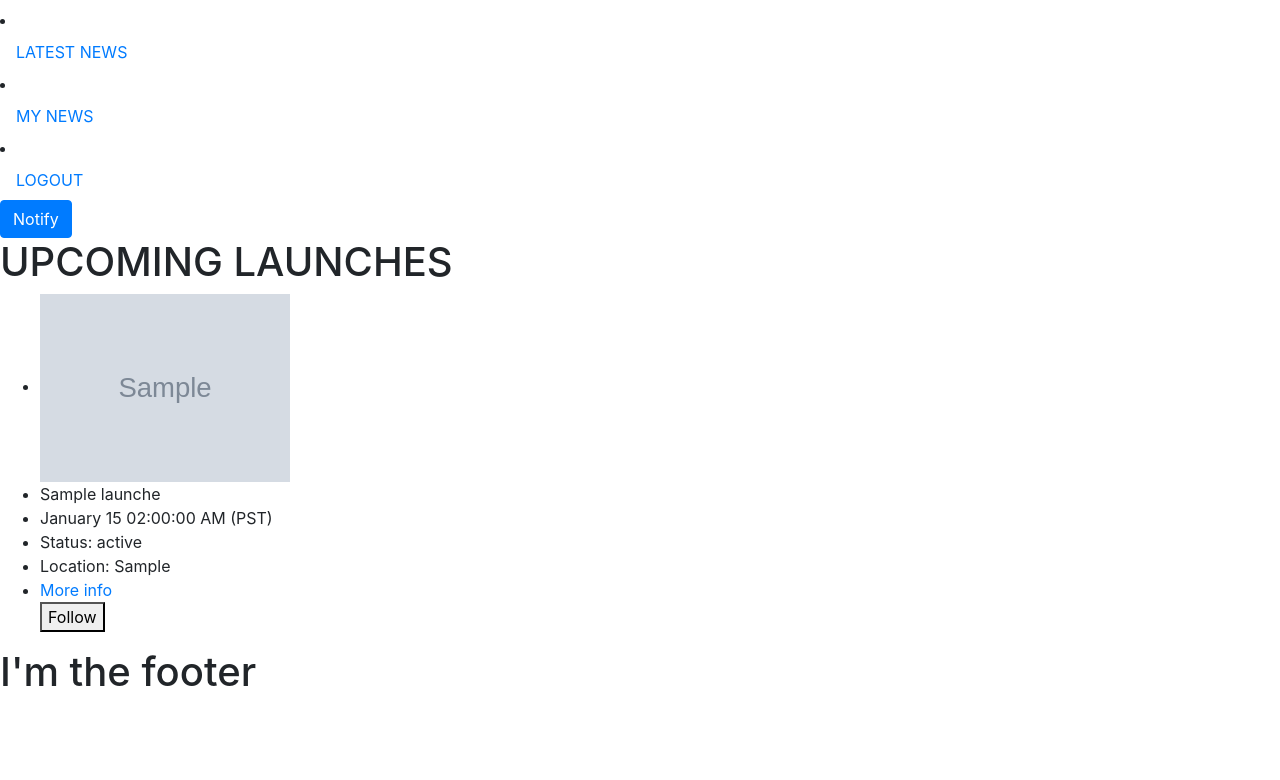
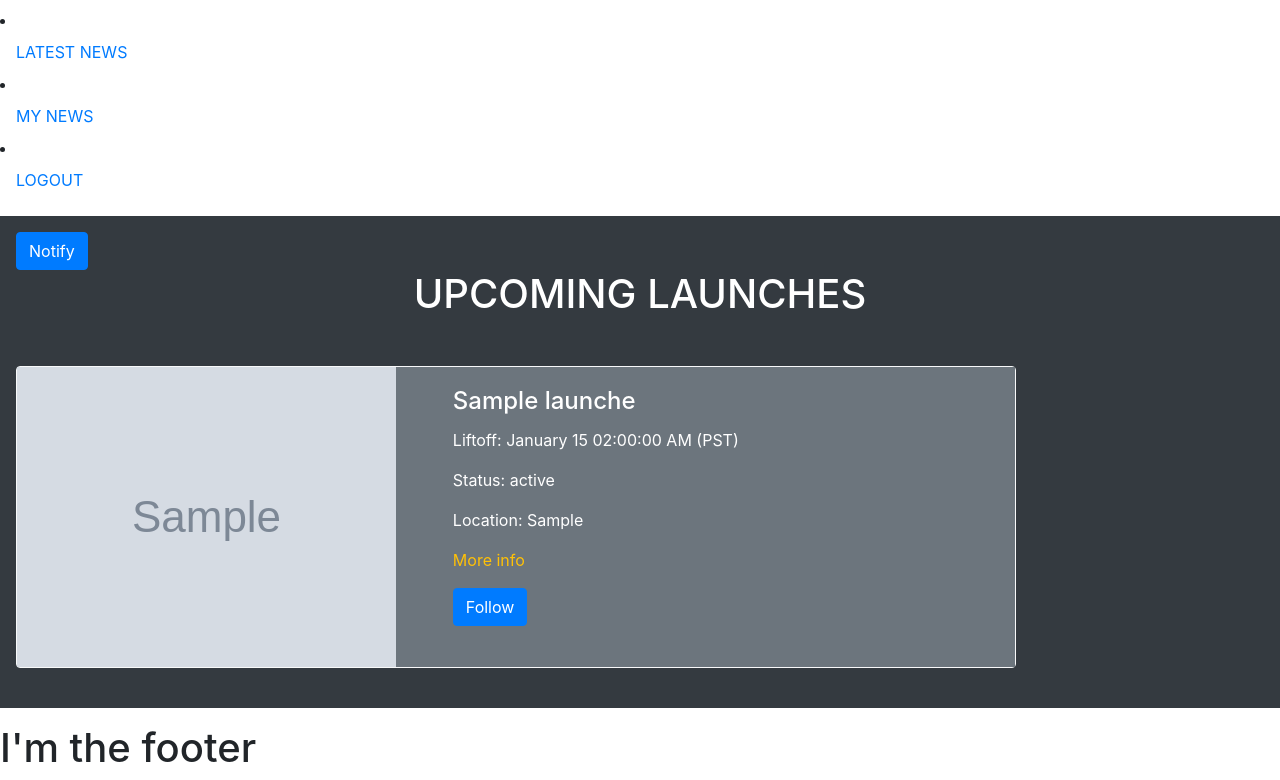
Before and after one commit to Enid-Sky/flask-launch-command, a Flask app: page /upcoming in a window 1280 px wide. Shown: the part 248-1028 px from the top of the page. Before the commit the page ends 934 px from the top, so only its background shows below. Run offline with Flask 2, Linux system fonts and the light colour scheme; tables that the repository leaves empty hold one stand-in row (values such as "Sample post"); grey boxes marked "Sample" are stand-in pictures; some libraries are stand-ins or nearby versions.

Commit message:
add boostrap cards

```diff
--- a/templates/upcoming_launches.html
+++ b/templates/upcoming_launches.html
@@ -5,6 +5,7 @@
 
 
 {%block body%}
+<div class="container-fluid p-3 my-3 bg-dark text-white">
 
 
 <!-- Button to Open the Modal -->
@@ -12,8 +13,6 @@
     Notify
     </button>
     <div class="container">
-
-
 
         <!-- The Modal -->
         <div class="modal fade" id="myModal">
@@ -35,10 +34,10 @@
               <div class="modal-footer">
 
                 <form action="/reminders" method="POST">
-                <button id="reminder" type="submit" class="btn" name = 'reminder' value='notify'>Yes</button>
+                <button id="reminder" type="submit" class="btn btn-dark" name ='reminder' value='notify'>Yes</button>
                 </form>
 
-                <button type="button" class="btn" data-dismiss="modal">No</button>
+                <button type="button" class="btn btn-secondary" data-dismiss="modal">No</button>
 
               </div>
 
@@ -51,29 +50,55 @@
 
 
 
-<h1>UPCOMING LAUNCHES</h1>
+<h1 class="text-center mb-5">UPCOMING LAUNCHES</h1>
 
 {% for launch in launches %}
 
     {% if launch.upcomingLaunch_id not in saved_launches %}
+    <!-- <div class="container-md">
+    <div class= "card mb-3">
+        <div class="card-body bg-secondary text-white" id="card-body-color">
+            <img src="{{launch.image}}" class="card-image" alt="rocket on launch pad" width="250"px>
+                <h5 class ="card-title ">{{launch.name}}<br></h5>
+                    <p id="liftoff">{{launch.window_start | formatdatetime}} (PST)<br></p>
+            Status: {{launch.status_name}}
+            Location: {{launch.pad_location}}
+            <a href="{{launch.wiki_url}}">More info</a>
 
-<ul>
-    <li><img src="{{launch.image}}" width="250"px></li>
-    <li>{{launch.name}}</li>
-    <li id="liftoff">{{launch.window_start | formatdatetime}} (PST)</li>
-    <li>Status: {{launch.status_name}}</li>
-    <li>Location: {{launch.pad_location}}</li>
-    <li><a href="{{launch.wiki_url}}">More info</a></li>
+            <form action="/add_launch" method="POST">
 
-    <form action="/add_launch" method="POST">
+                <input id="follow_input" name="launch" type="hidden" value="{{launch.upcomingLaunch_id}}">
 
-        <input id="follow_input" name="launch" type="hidden" value="{{launch.upcomingLaunch_id}}">
+                    <button id=follow type="submit" class="btn btn-primary" value="{{launch.upcomingLaunch_id}}">Follow</button>
 
-            <button id=follow type="submit" class="save" value="{{launch.upcomingLaunch_id}}">Follow</button>
+                </form>
+        </div>
 
-        </form>
-</ul>
+    </div>
+</div> -->
 
+    <div class="container-md">
+        <div class="card mb-4 bg-secondary border border-light" style="max-width: 1000px;">
+            <div class="row no-gutters">
+            <div class="col-md-5">
+                <img src="{{launch.image}}" class="card-image .justify-content-md-center" alt="rocket on launch pad" height="300"px width="379"px>
+            </div>
+                <div class="card-body bg-secondary text-white  ">
+                <h4 class="card-title">{{launch.name}}</h4>
+                <p class="card-text" id="liftoff">Liftoff: {{launch.window_start | formatdatetime}} (PST)</p>
+                <p class="card-text" id="liftoff">Status: {{launch.status_name}}</p>
+                <p class="card-text " id="liftoff">Location: {{launch.pad_location}}</p>
+                <p><a href="{{launch.wiki_url}}" class="text-warning">More info</a></p>
+                    <form action="/add_launch" method="POST">
+                        <input id="follow_input" name="launch" type="hidden" value="{{launch.upcomingLaunch_id}}">
+                            <button id=follow type="submit" class="btn btn-primary" value="{{launch.upcomingLaunch_id}}">Follow</button>
+                    </form>
+
+                </div>
+            </div>
+            <!-- </div> -->
+        </div>
+    </div>
     {%endif%}
 
 {% endfor %}
@@ -83,7 +108,5 @@
     $('#myModalID').modal('show');
     $('#myModalID').modal('hide');
 </script>
-<!-- <script>$("reminder").click(function(){
-    $.post
-})</script> -->
+</div>
 {%endblock%}
```
